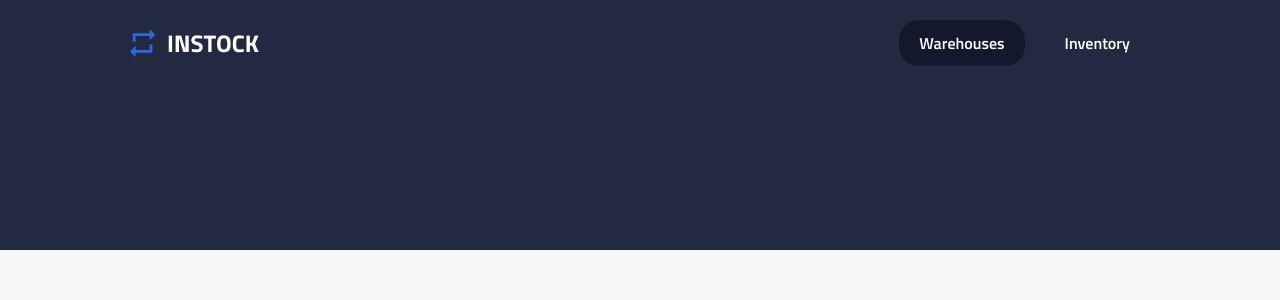
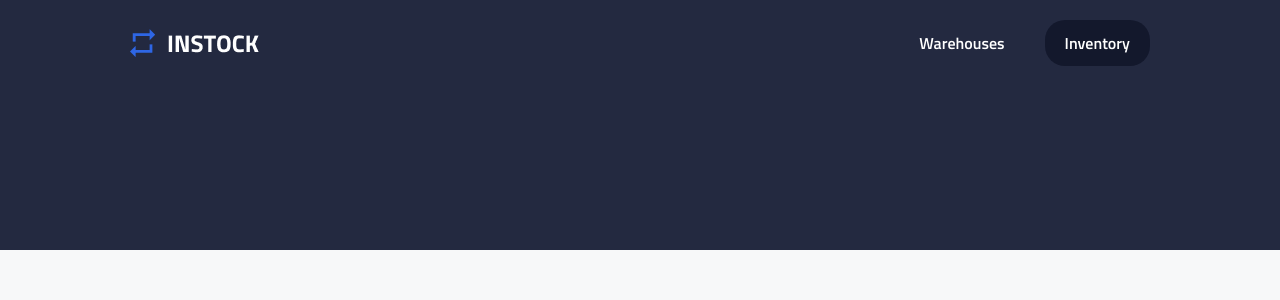
Before and after one commit to revyrob/instock-client, a React (Create React App) app: page / in a window 1280 px wide. Shown: the top 300 px of the page. Built offline with nearby package versions, Linux system fonts and the light colour scheme.

Commit message:
Completed navigation in Header comp.

```diff
--- a/src/components/Header/Header.jsx
+++ b/src/components/Header/Header.jsx
@@ -7,9 +7,7 @@ import { useState } from 'react';
 import { useLocation } from 'react-router-dom';
 
 export default function Header() {
-  const [page, setPage] = useState('warehouses');
   const { pathname } = useLocation();
-  console.log(pathname);
 
   return (
     <div>
@@ -25,7 +23,7 @@ export default function Header() {
           <Link
             to="/warehouses"
             className={`${
-              page === 'warehouses'
+              pathname === '/warehouses'
                 ? 'nav__link-warehouse nav__link-item--active'
                 : 'nav__link-warehouse'
             }`}
@@ -36,7 +34,7 @@ export default function Header() {
           <Link
             to="/inventory"
             className={`${
-              page === 'warehouses'
+              pathname === '/warehouses'
                 ? 'nav__link-inventory'
                 : 'nav__link-inventory nav__link-item--active'
             }`}
```
